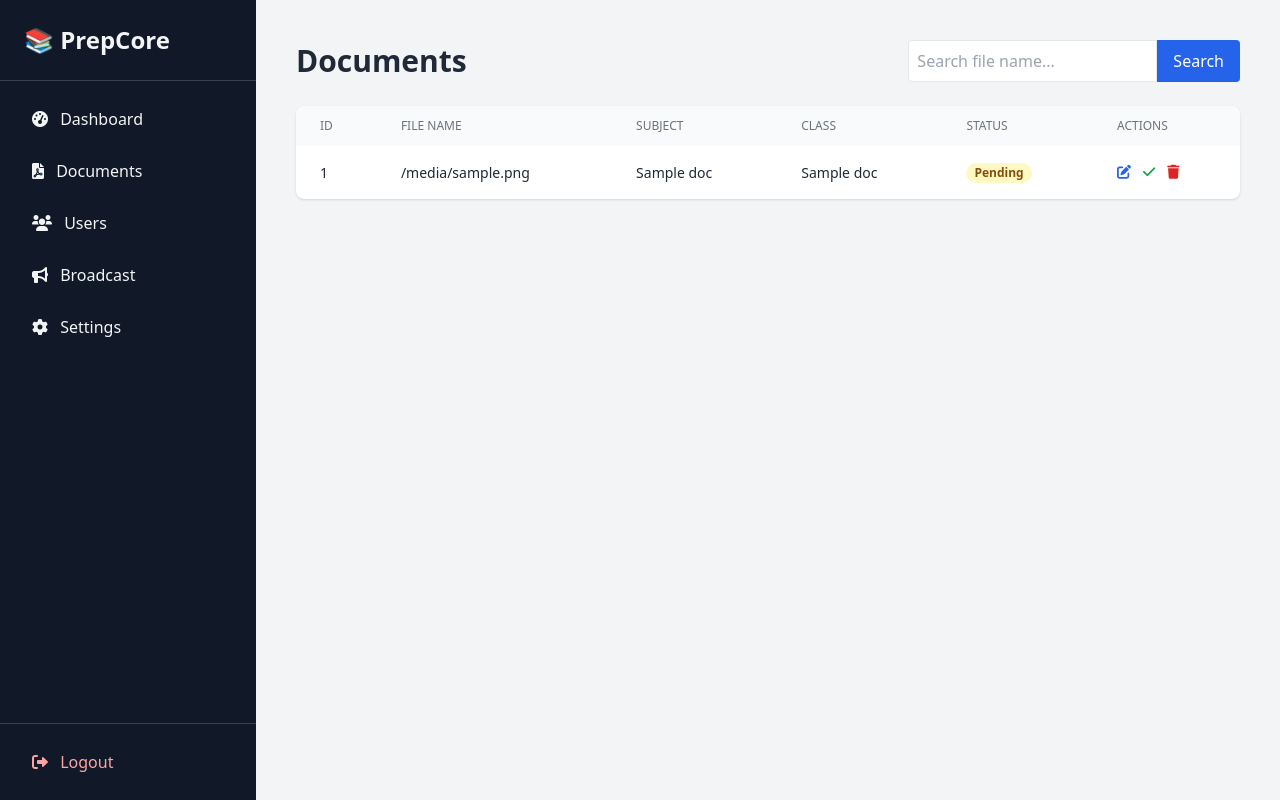
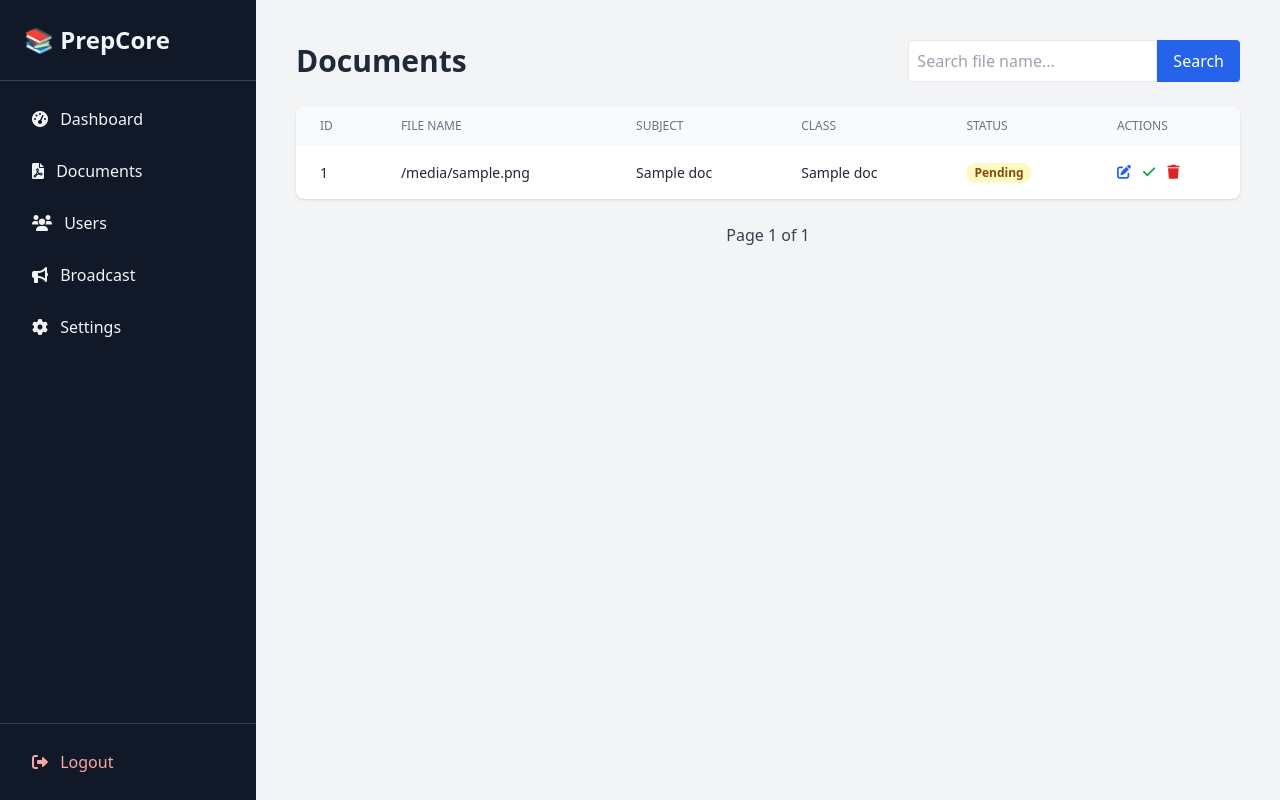
Before and after one commit to protoppertg/Best-telegram-file-share-bot, a FastAPI app: template app/templates/documents.html in a window 1280 px wide. Run offline with FastAPI, Linux system fonts and the light colour scheme; the template is opened without the code that fills it: most values are stand-ins (such as "Sample title", 1, 10 or a date in 2020); parts of the project's set-up code (start-up, migrations or seed data) failed here and were passed over; some libraries are stand-ins or nearby versions.

Commit message:
Update documents.html

```diff
--- a/app/templates/documents.html
+++ b/app/templates/documents.html
@@ -7,7 +7,7 @@
         <button type="submit" class="bg-blue-600 text-white px-4 rounded-r">Search</button>
     </form>
 </div>
-<div class="bg-white rounded-lg shadow overflow-hidden">
+<div class="bg-white rounded-lg shadow overflow-hidden mb-6">
     <table class="min-w-full">
         <thead class="bg-gray-50">
             <tr>
@@ -47,4 +47,17 @@
         </tbody>
     </table>
 </div>
+
+<!-- Pagination Buttons -->
+<div class="flex justify-center items-center space-x-4 mb-6">
+    {% if page > 1 %}
+    <a href="/admin/documents?page={{ page - 1 }}{% if q %}&q={{ q }}{% endif %}" class="bg-gray-200 text-gray-700 px-4 py-2 rounded hover:bg-gray-300">← Previous</a>
+    {% endif %}
+
+    <span class="text-gray-700 font-medium">Page {{ page }} of {{ total_pages }}</span>
+
+    {% if page < total_pages %}
+    <a href="/admin/documents?page={{ page + 1 }}{% if q %}&q={{ q }}{% endif %}" class="bg-blue-600 text-white px-4 py-2 rounded hover:bg-blue-700">Next →</a>
+    {% endif %}
+</div>
 {% endblock %}
```
